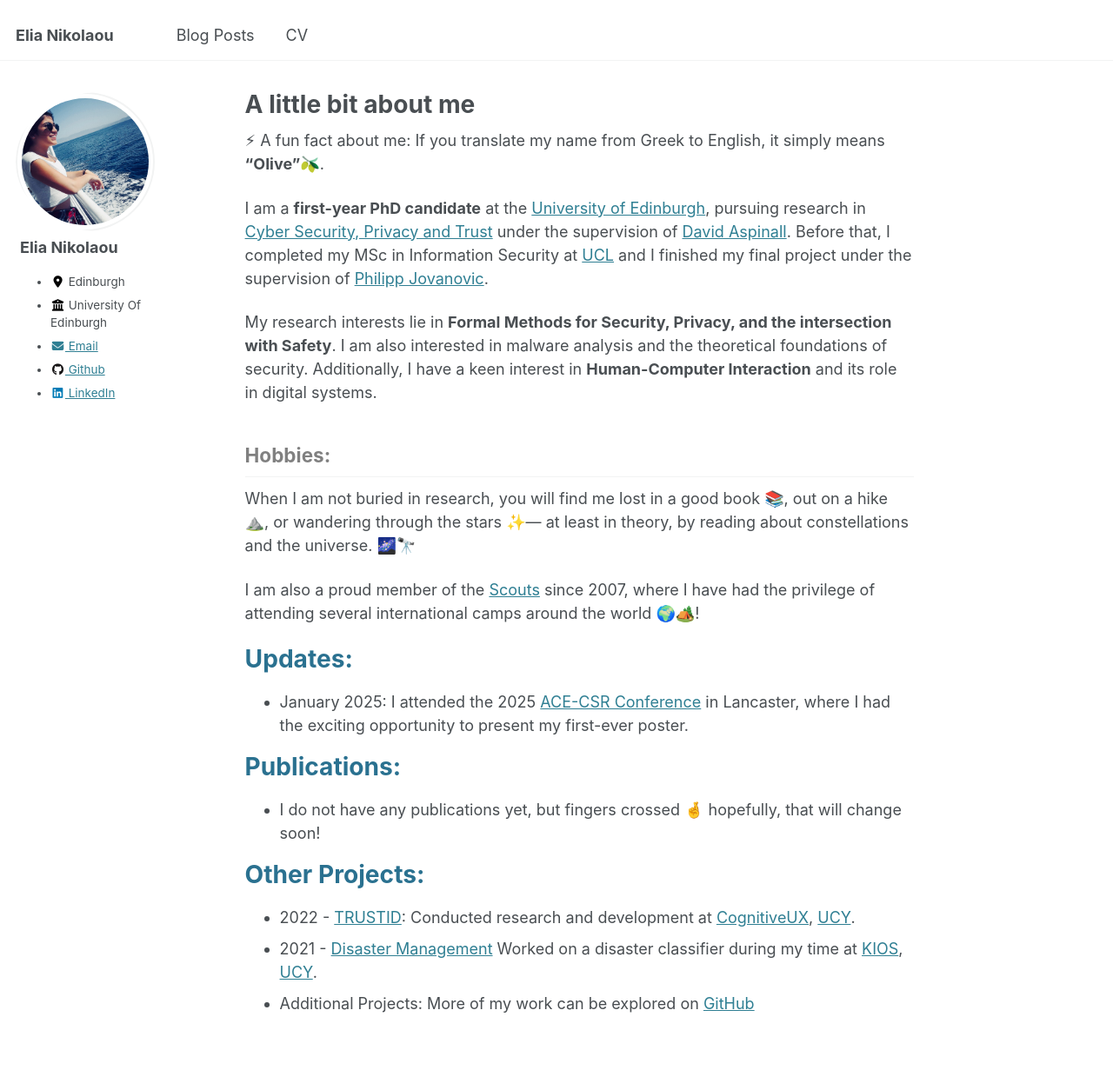
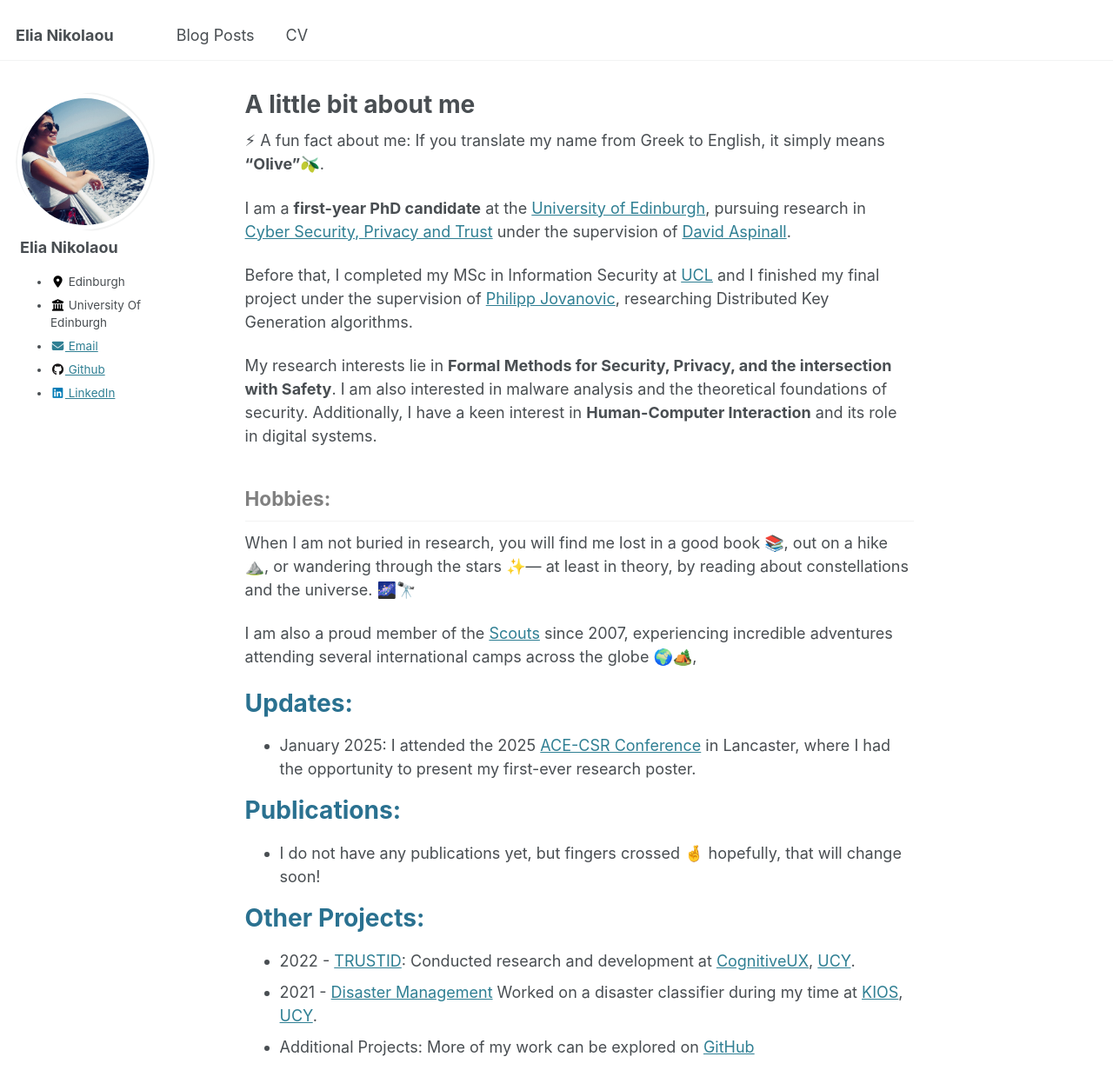
Before and after one commit to Elia-Nikolaou/Elia-Nikolaou.github.io, a Jekyll site: the page built from _pages/about.md, in a window 1280 px wide and 1400 px high. Shown: the top 1254 px of the window at 87% size. Built offline with Jekyll 4.4.1, drawn with Linux system fonts in a browser that asks for light colours.

Commit message:
Update about.md

```diff
--- a/_pages/about.md
+++ b/_pages/about.md
@@ -9,7 +9,9 @@ redirect_from:
 
 ⚡ A fun fact about me: If you translate my name from Greek to English, it simply means **"Olive"**🫒.
 
-I am a **first-year PhD candidate** at the [University of Edinburgh](https://www.ed.ac.uk/), pursuing research in [Cyber Security, Privacy and Trust](https://cyber.ed.ac.uk/) under the supervision of [David Aspinall](https://homepages.inf.ed.ac.uk/da/). Before that, I completed my MSc in Information Security at [UCL](https://www.ucl.ac.uk/) and I finished my final project under the supervision of [Philipp Jovanovic](https://profiles.ucl.ac.uk/75518-philipp-jovanovic).
+I am a **first-year PhD candidate** at the [University of Edinburgh](https://www.ed.ac.uk/), pursuing research in [Cyber Security, Privacy and Trust](https://cyber.ed.ac.uk/) under the supervision of [David Aspinall](https://homepages.inf.ed.ac.uk/da/).
+
+Before that, I completed my MSc in Information Security at [UCL](https://www.ucl.ac.uk/) and I finished my final project under the supervision of [Philipp Jovanovic](https://profiles.ucl.ac.uk/75518-philipp-jovanovic), researching Distributed Key Generation algorithms.
 
 My research interests lie in **Formal Methods for Security, Privacy, and the intersection with Safety**. I am also interested in malware analysis and the theoretical foundations of security. Additionally, I have a keen interest in **Human-Computer Interaction** and its role in digital systems.
 
@@ -17,11 +19,11 @@ My research interests lie in **Formal Methods for Security, Privacy, and the int
 -------
 When I am not buried in research, you will find me lost in a good book 📚, out on a hike ⛰️, or wandering through the stars ✨— at least in theory, by reading about constellations and the universe. 🌌🔭
 
-I am also a proud member of the [Scouts](https://www.scouts.org.uk/) since 2007, where I have had the privilege of attending several international camps around the world 🌍🏕️!
+I am also a proud member of the [Scouts](https://www.scouts.org.uk/) since 2007, experiencing incredible adventures attending several international camps across the globe 🌍🏕️,
 
 <span style="color:#2A7190">Updates:</span>
 ==
- - January 2025: I attended the 2025 [ACE-CSR Conference](https://ace-csr-conference.co.uk/) in Lancaster, where I had the exciting opportunity to present my first-ever poster.
+ - January 2025: I attended the 2025 [ACE-CSR Conference](https://ace-csr-conference.co.uk/) in Lancaster, where I had the opportunity to present my first-ever research poster.
 
 <span style="color:#2A7190">Publications:</span>
 ==
```
